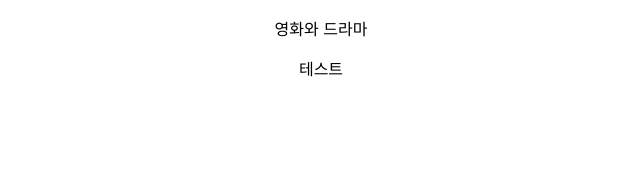
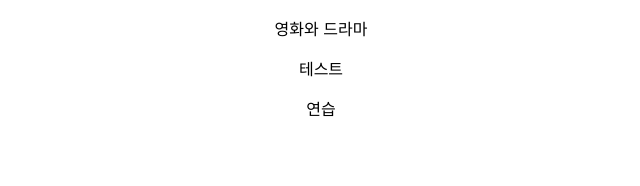
Before and after one commit to Jun2313/Practice, a React (Create React App) app: page / in a window 1280 px wide. Shown: the top 186 px of the page, without its empty margins (319-959 px from the left). Built offline with nearby package versions, Linux system fonts and the light colour scheme.

Commit message:
practice

```diff
--- a/src/App.js
+++ b/src/App.js
@@ -8,6 +8,7 @@ function App() {
     <div className="App">
       <p>영화와 드라마</p>
       <p>테스트</p>
+      <p>연습</p>
     </div>
   );
 }
```
